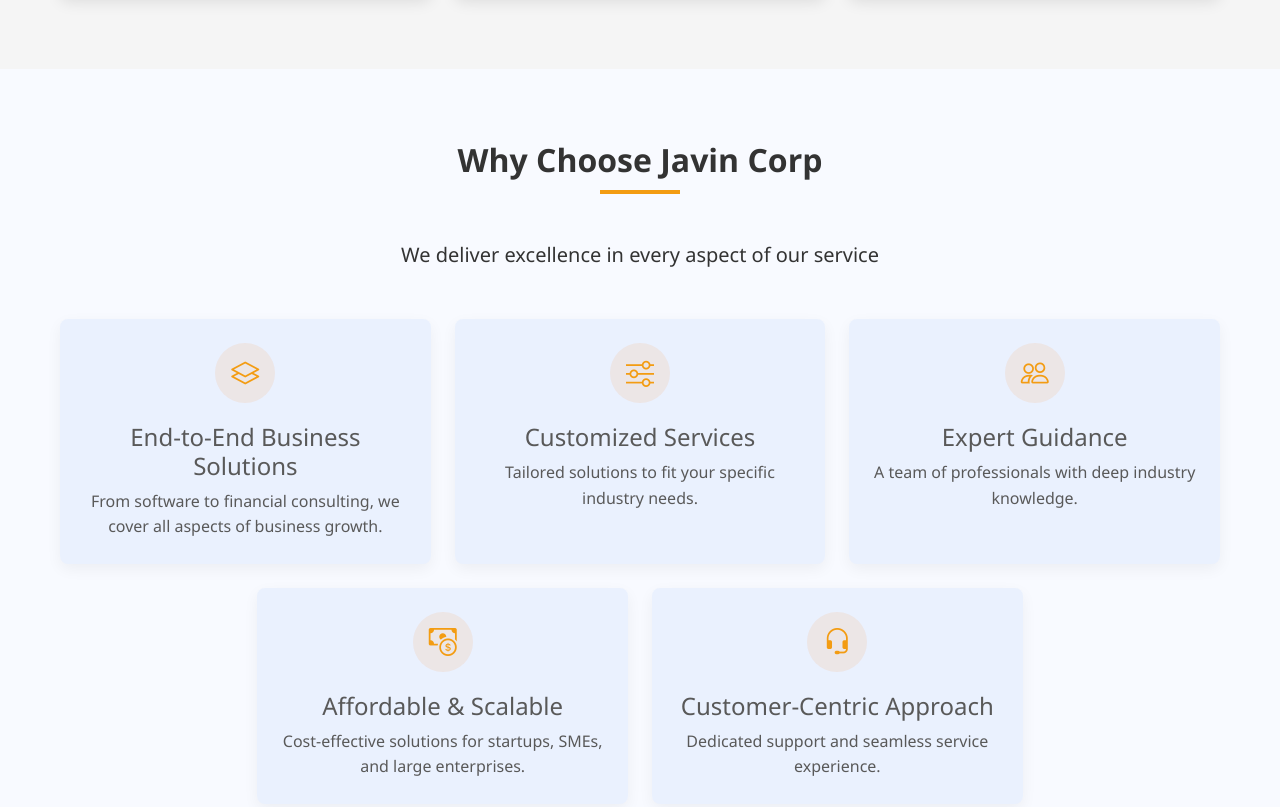
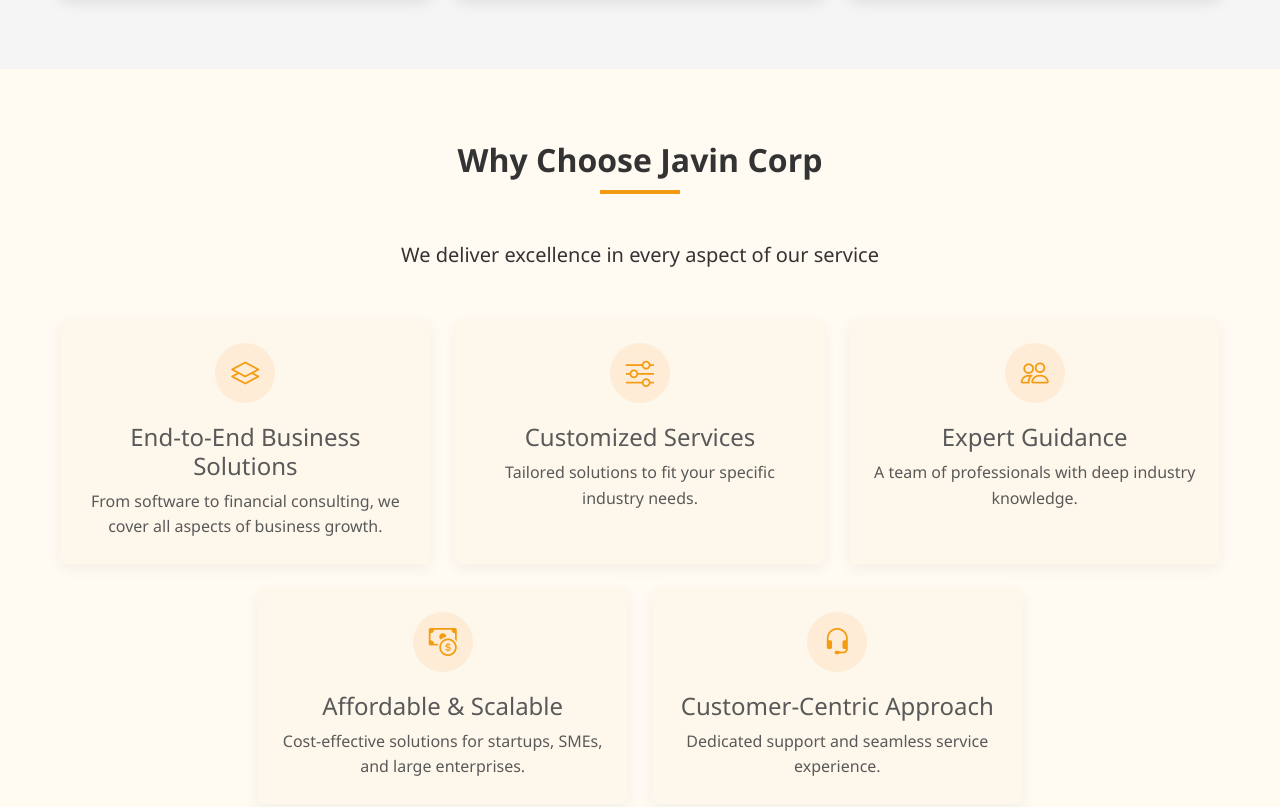
Before and after one commit to Neha220803/javin-corp, a plain HTML site: page index.html in a window 1280 px wide. Shown: the part 1700-2507 px from the top of the page. Drawn offline with nearby package versions, Linux system fonts and the light colour scheme.

Commit message:
yellow bg added

```diff
--- a/styles.css
+++ b/styles.css
@@ -220,7 +220,7 @@
 
         /* Why Choose Us */
         #why-us {
-            background-color: #F8FAFF  !important;
+            background-color: #FFFBF3  !important;
         }
 
         .features-grid {
@@ -230,7 +230,7 @@
         }
 
         .feature-card {
-            background-color:  #EAF1FE !important;
+            background-color:  #fdf4df5c !important;
             padding: 30px;
             color: #595959 ;
             border-radius: 8px;
```
